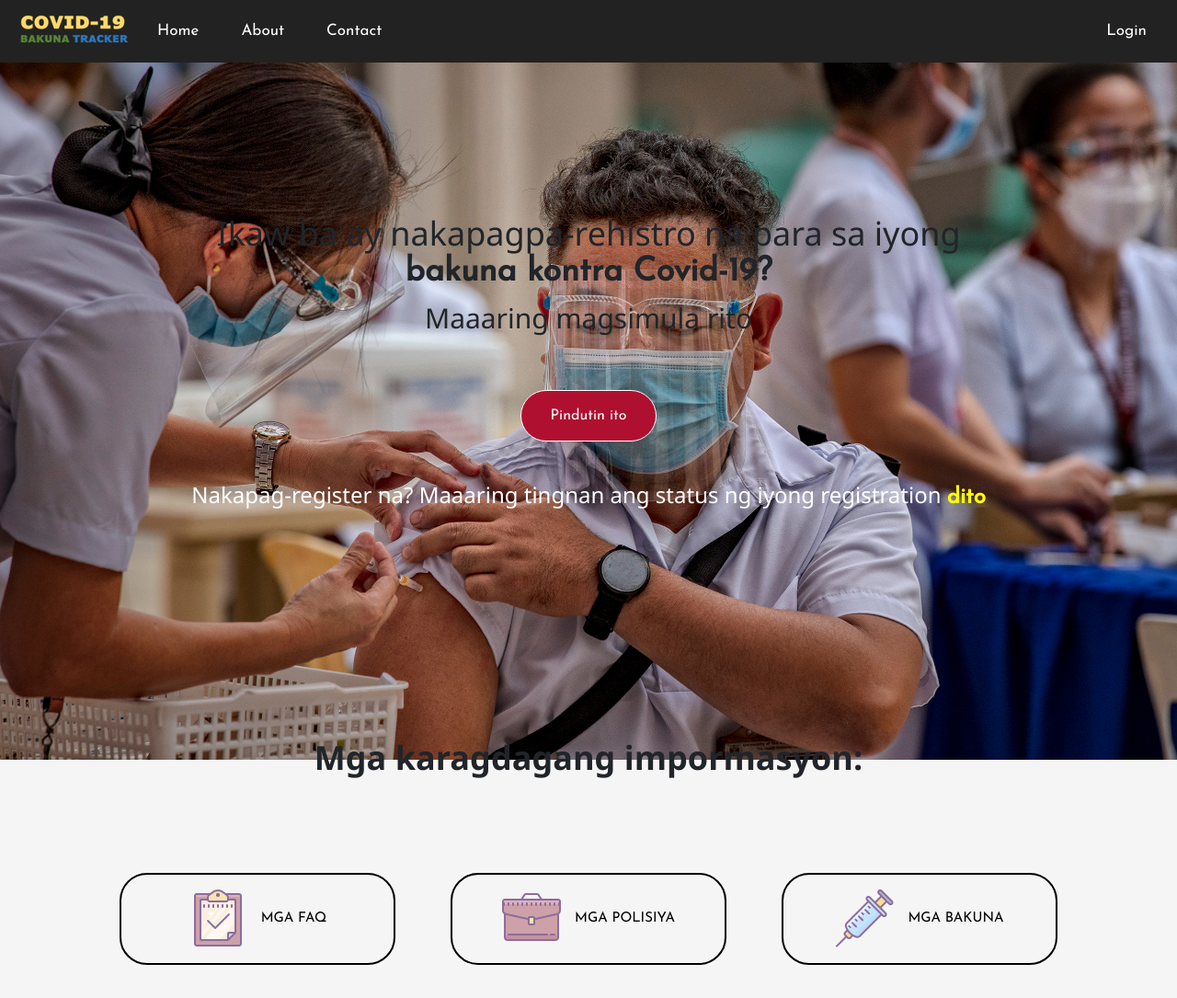
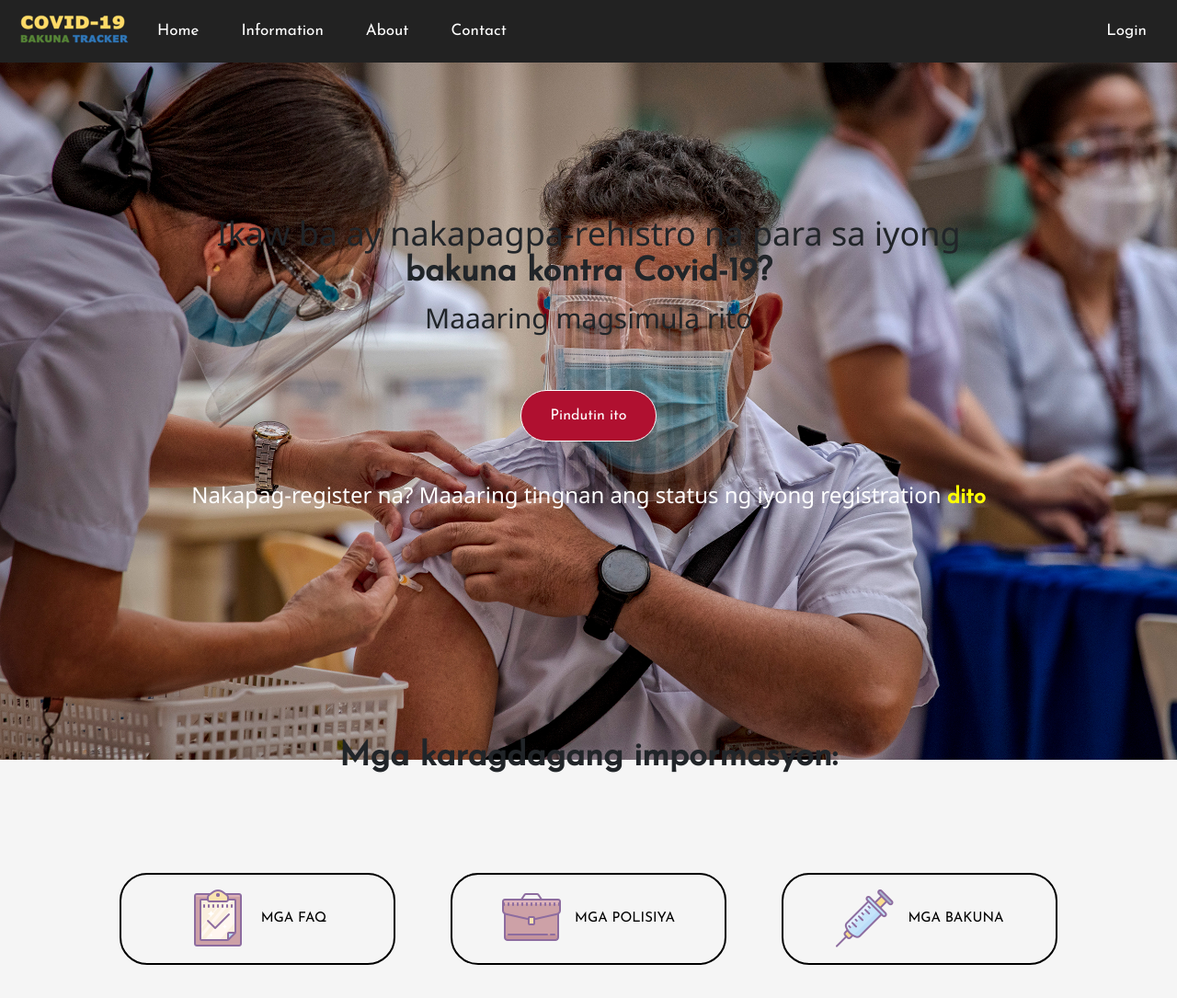
Before and after one commit to ptayamora/W3C_Final_Project, a Flask app: page / in a window 1280 px wide. Shown: the top 1085 px of the page at 92% size. Run offline with Flask 2, Linux system fonts and the light colour scheme; some libraries are stand-ins or nearby versions.

Commit message:
final changes

```diff
--- a/templates/home.html
+++ b/templates/home.html
@@ -21,7 +21,7 @@
 
     <div class="center2">
         <h1 class="announce">
-            Mga karagdagang impormasyon:
+            <a id="information">Mga karagdagang impormasyon:</a>
         </h1>
     </div>
 
--- a/templates/navbar1.html
+++ b/templates/navbar1.html
@@ -1,6 +1,7 @@
 <div class="topnav">
 	<img src="{{ url_for('static', filename='images/small.png') }}" style="padding-left:10px; padding-top:5px">
 	<a href="/home">Home</a>
+	<a href="/home#information">Information</a>
     <a href="/about">About</a>
     <a href="/contact">Contact</a>
 
```
